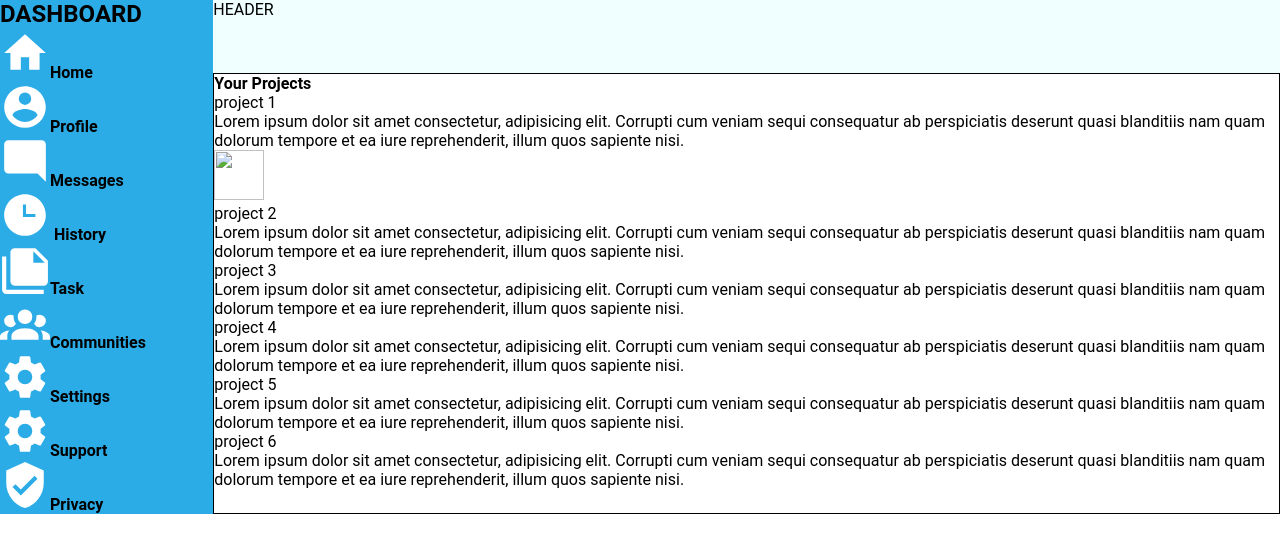
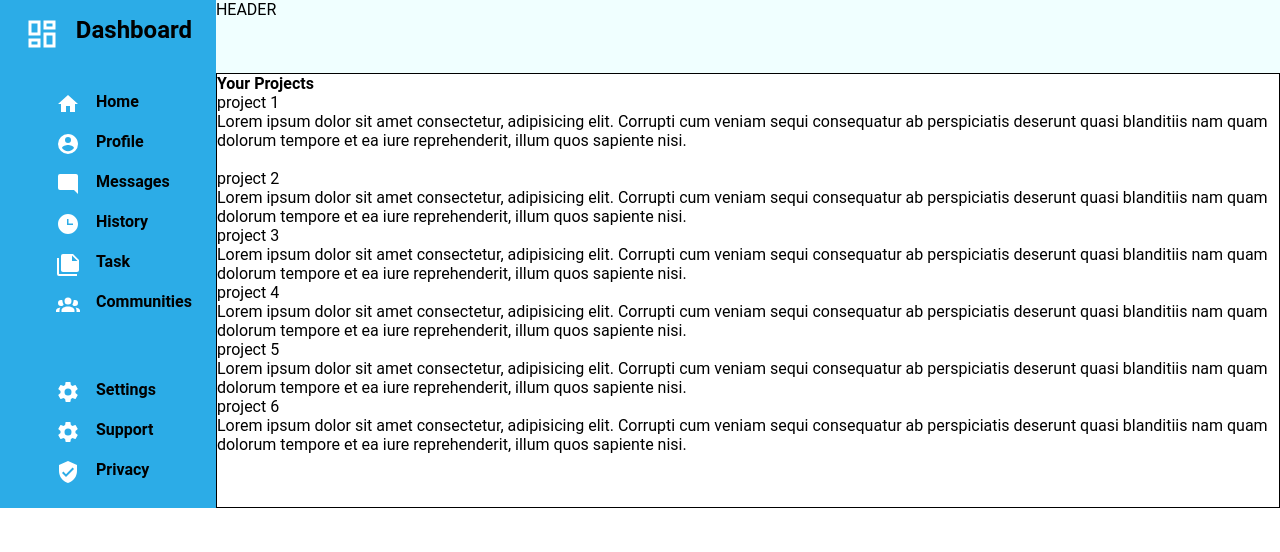
Before and after one commit to varun183/AdminDashboard, a plain HTML site: page index.html in a window 1280 px wide. Drawn offline with Linux system fonts and the light colour scheme.

Commit message:
align and add style to sidebar

```diff
--- a/index.html
+++ b/index.html
@@ -16,8 +16,8 @@
     <nav>
         <div class="sidebar">
             <div class="logo">
-
-                <h1>DASHBOARD</h1>
+                <img src="Media/view-dashboard-outline.svg" alt="">
+                <h1>Dashboard</h1>
             </div>
             <div class="main-links">
                 <ul>
--- a/styles.css
+++ b/styles.css
@@ -14,6 +14,7 @@
     grid-template-rows: 1fr 6fr;
     font-size: 1rem;
 
+
   }
 
  /*SIDEBAR PART*/
@@ -22,7 +23,48 @@
     background-color: #10a1e4e1;
     grid-column: 1/2;
     grid-row: 1/3;
-    font-weight: bolder;
+    font-weight: bold;
+    font-size: 1rem;
+    padding: 1rem;
+  }
+
+  .sidebar .logo{
+    display: grid;
+    grid-auto-flow: column ;
+    align-content: center;
+    justify-content: center;
+    column-gap: 1rem;
+    text-align: center;
+
+  }
+  .sidebar .main-links li{
+    display: grid;
+    grid-auto-flow: column ;
+    align-content: center;
+    justify-content: start;
+    column-gap: 1rem;
+    text-align: center;
+    padding:0.5rem;
+  }
+
+  .sidebar .secondary-links li{
+    display: grid;
+    grid-auto-flow: column ;
+    align-content: center;
+    justify-content: start;
+    column-gap: 1rem;
+    text-align: center;
+    padding:0.5rem;
+  }
+
+  .sidebar .main-links {
+    padding-left: 2rem;
+    padding-top: 2rem;
+  }
+
+  .sidebar .secondary-links {
+    padding-left: 2rem;
+    padding-top: 3rem;
   }
 
   a {
@@ -31,10 +73,7 @@
   }
 
 
-.sidebar ul li img {
-    width: 50px;
-    height: 50px;
-  }
+
 
 
 
@@ -57,12 +96,7 @@ main{
 
 /*PROJECT CONTAINER*/
 
-  .project img{
-    width: 50px;
-    height: 50px;
-    justify-self: end;
 
-  }
 
 
 
```
